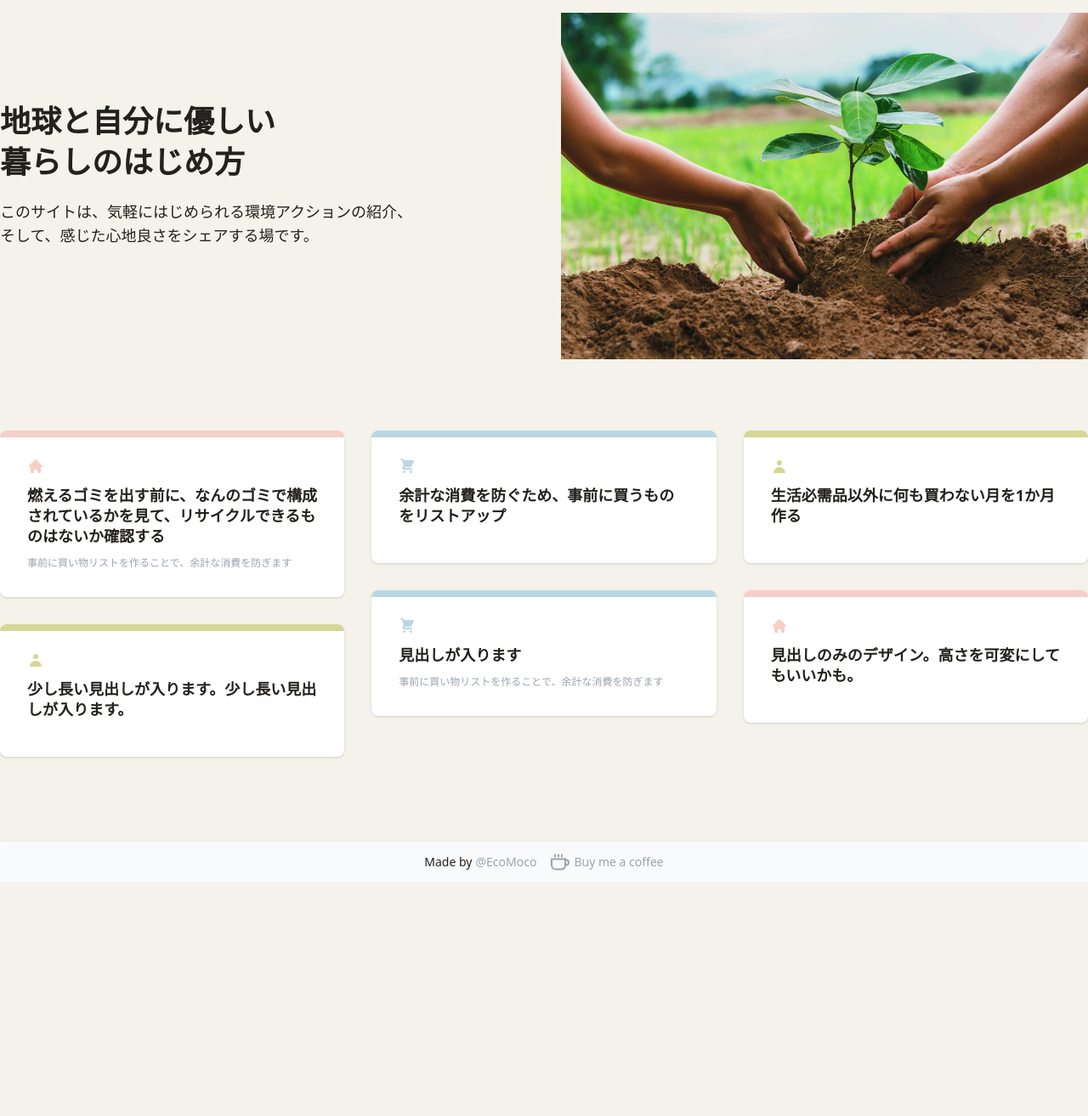
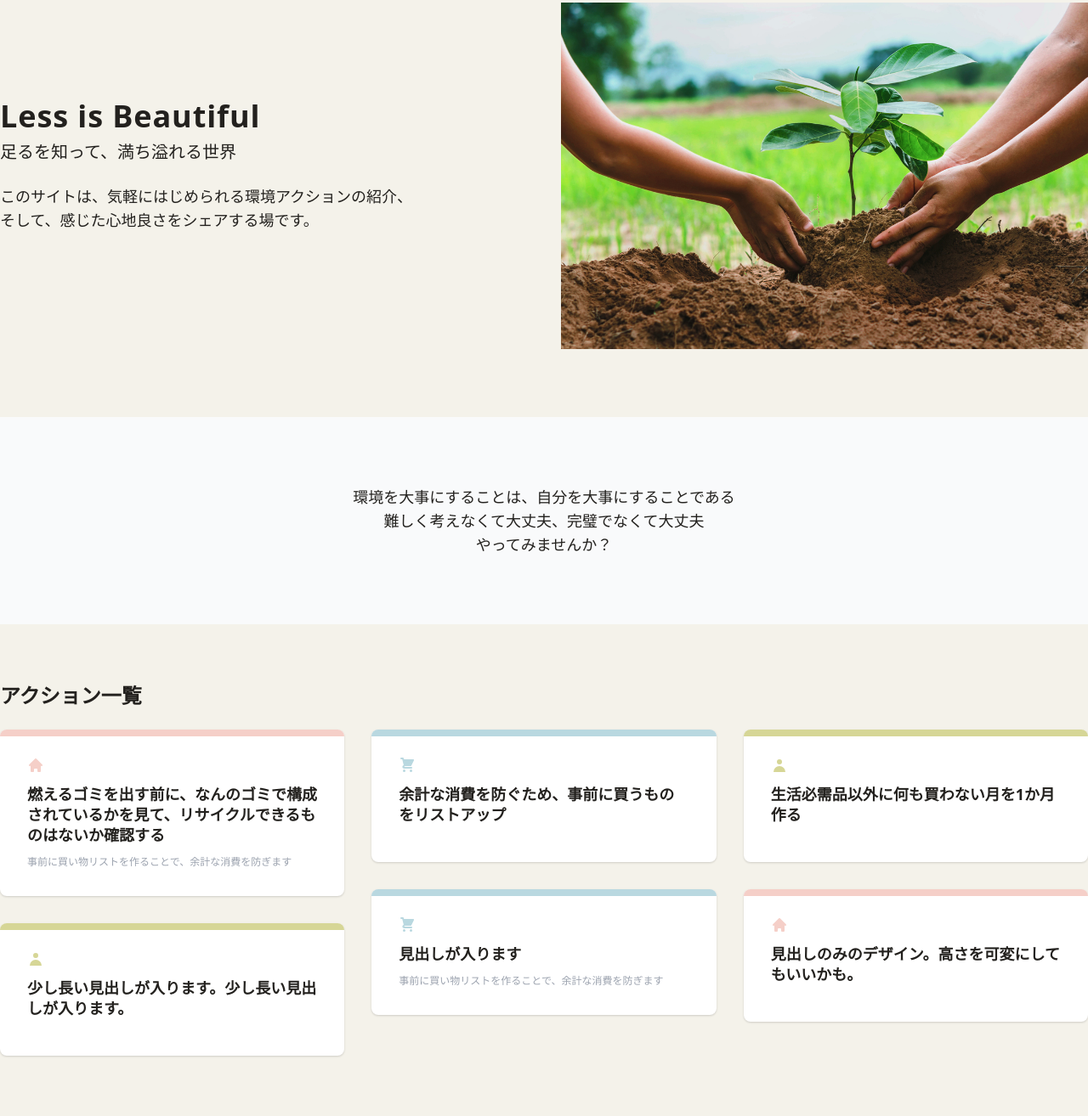
Before and after one commit to MrSung/eco-actions-mock, a website: page index.html in a window 1280 px wide. Shown: the part 149-1463 px from the top of the page at 85% size. Before the commit the page ends 1188 px from the top, so only its background shows below. Drawn offline with nearby package versions, Linux system fonts and the light colour scheme.

Commit message:
add contents

```diff
--- a/index.html
+++ b/index.html
@@ -70,7 +70,7 @@
               >本サイトについて</a
             >
           </li>
-          <li>
+          <!-- <li>
             <a
               href="."
               class="inline-flex items-center justify-center h-11 px-6 text-sm sm:text-base font-semibold tracking-wide transition duration-200 rounded shadow-md bg-green-600 hover:bg-green-700 focus:shadow-outline focus:outline-none"
@@ -80,7 +80,7 @@
             >
               ログイン
             </a>
-          </li>
+          </li> -->
         </ul>
       </div>
     </div>
@@ -91,12 +91,11 @@
       <div class="container grid gap-10 mx-auto lg:grid-cols-2">
         <div class="flex flex-col justify-center md:pr-8 xl:pr-0 lg:max-w-lg">
           <div class="max-w-xl mb-6">
-            <h2 class="font-sans text-3xl font-bold sm:text-4xl">
-              <span class="inline-block sm:mb-2">地球と自分に優しい</span>
-              <br class="hidden sm:block" />
-              暮らしのはじめ方
+            <h2 class="font-sans font-bold text-3xl sm:text-4xl tracking-wide">
+              Less is Beautiful
             </h2>
-            <p class="mt-6 text-base md:text-lg">
+            <p class="mt-2 text-lg sm:text-xl">足るを知って、満ち溢れる世界</p>
+            <p class="mt-6 md:text-lg">
               このサイトは、気軽にはじめられる環境アクションの紹介、<br />
               そして、感じた心地良さをシェアする場です。
             </p>
@@ -112,8 +111,21 @@
       </div>
     </div>
 
-    <article>
+    <div class="px-4 py-16 mx-auto bg-gray-50 sm:px-0 lg:px-0 lg:py-20">
+      <div class="container mx-auto">
+        <div class="w-full">
+          <ul class="text-center md:text-lg">
+            <li>環境を大事にすることは、自分を大事にすることである</li>
+            <li>難しく考えなくて大丈夫、完璧でなくて大丈夫</li>
+            <li>やってみませんか？</li>
+          </ul>
+        </div>
+      </div>
+    </div>
+
+    <article class="py-16">
       <div class="container px-4 py-1 mx-auto sm:px-0">
+        <h2 class="mb-6 text-2xl font-bold">アクション一覧</h2>
         <ul class="masonry -m-4">
           <li class="masonry-item p-4 w-full lg:w-1/3">
             <div
@@ -328,7 +340,7 @@
 
     <footer class="mt-24 bg-gray-50 shadow">
       <div
-        class="px-4 sm:px-6 lg:px-16 py-5 md:py-3 flex justify-center flex-wrap items-center"
+        class="px-4 sm:px-6 lg:px-16 py-6 md:py-4 flex justify-center flex-wrap items-center"
       >
         <div
           class="w-full md:w-auto flex flex-wrap justify-center items-center text-sm"
```
